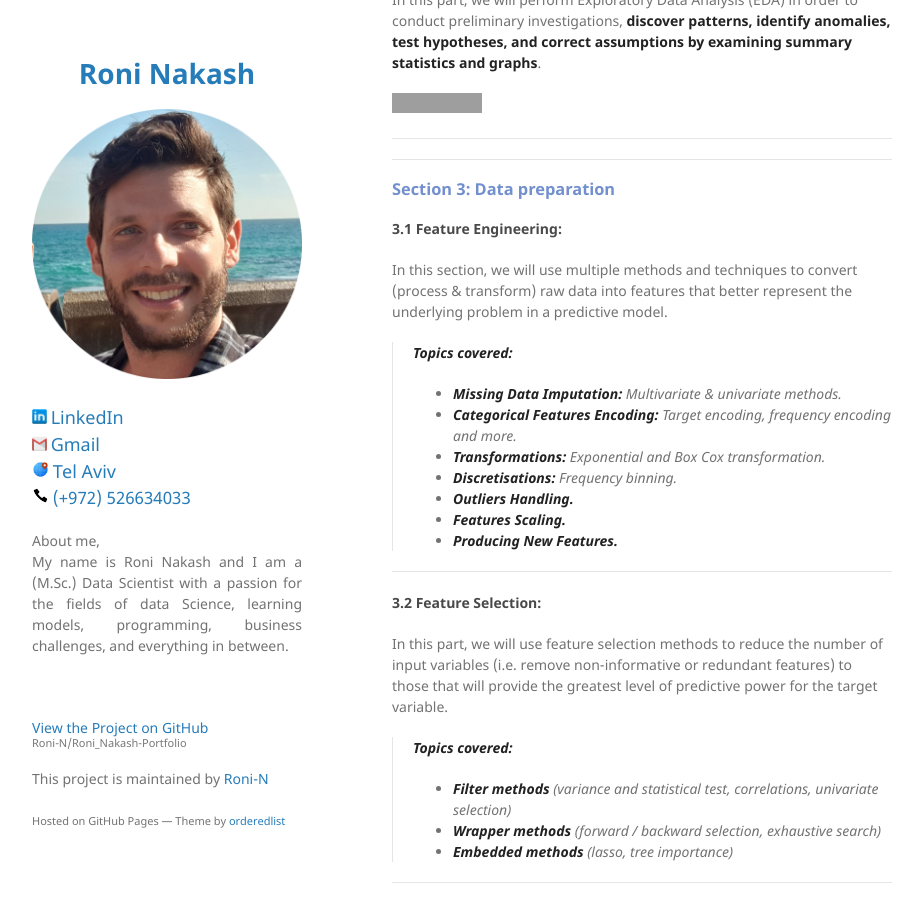
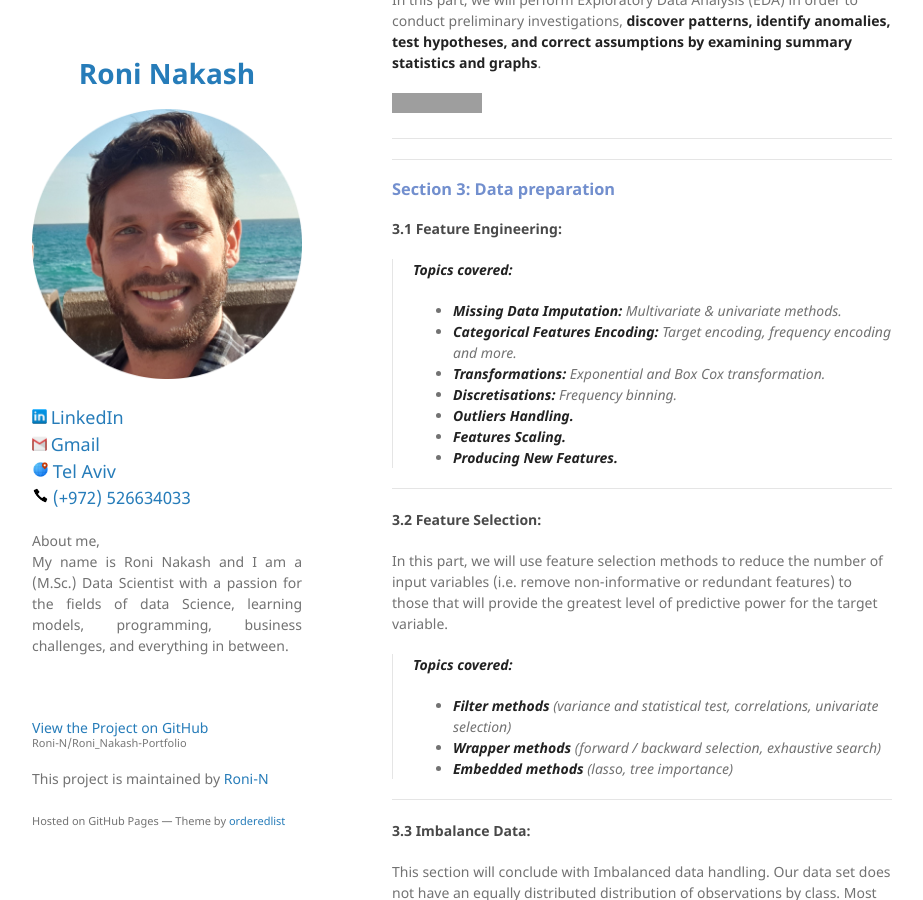
Before and after one commit to Roni-N/Roni_Nakash-Portfolio, a Jekyll site: the page built from index.md, in a window 1280 px wide and 900 px high, scrolled down 1678 px. Shown: the whole window, without its empty margins (178-1101 px from the left). Built offline with Jekyll 4.4.1, drawn with Linux system fonts in a browser that asks for light colours; our own code applies the rules of GitHub Pages for plain Markdown files; grey boxes are pictures that could not be loaded.

Commit message:
Update index.md

```diff
--- a/index.md
+++ b/index.md
@@ -59,8 +59,7 @@ In this part, we will perform Exploratory Data Analysis (EDA) in order to conduc
 ------------------------------------------------------------
 ### <span style="color:#728FCE">Section 3: Data preparation </span>
 
-#### 3.1 Feature Engineering:
-In this section, we will use multiple methods and techniques to convert (process & transform) raw data into features that better represent the underlying problem in a predictive model.<br>
+#### 3.1 Feature Engineering: <br>
 >**Topics covered:**
 >- **Missing Data Imputation:** Multivariate & univariate methods.
 >- **Categorical Features Encoding:** Target encoding, frequency encoding and more.
```
